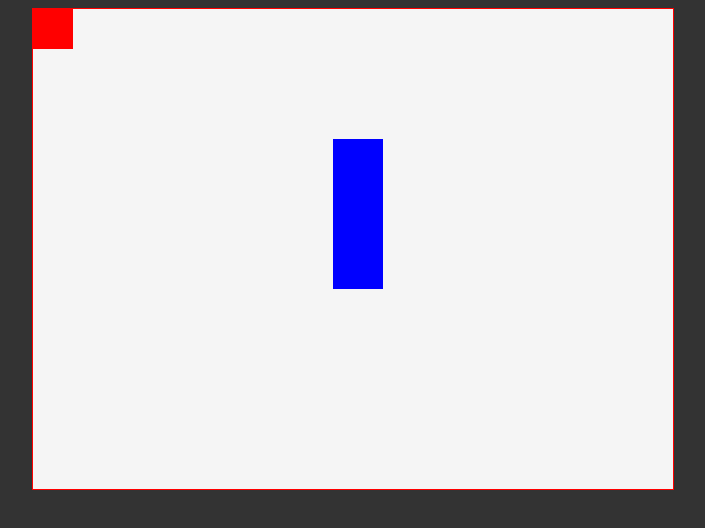
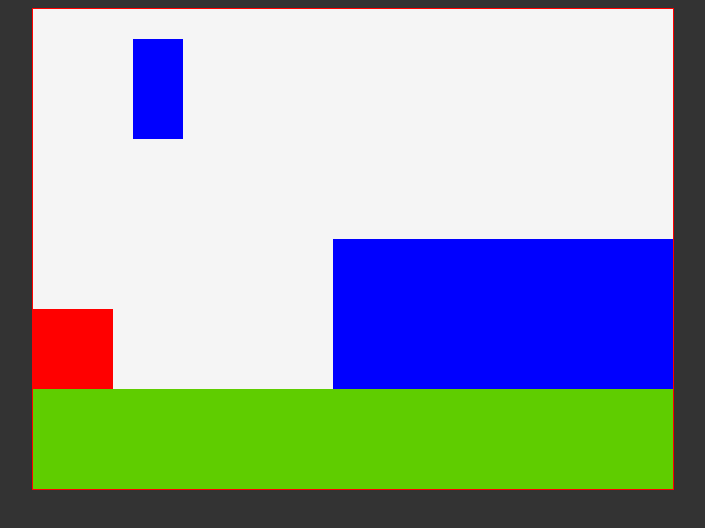
Before and after one commit to zer0xday/0xEngine, a plain HTML site: page index.html in a window 1280 px wide. Shown: the whole page, without its empty margins (287-992 px from the left). Drawn offline with Linux system fonts and the light colour scheme.

Commit message:
Refactor in progress

```diff
--- a/Controller.js
+++ b/Controller.js
@@ -2,11 +2,11 @@ class Controller {
     constructor() {
         this.keyState = {};
         this.allowedKEYS = [
-            39, // right
-            37, // left
-            32,  // spacebar
-            38,
-            40
+            39,     // right
+            37,     // left
+            32,     // spacebar
+            // 38,     // top
+            // 40      // bottom
         ];
     }
     keyDown() {
--- a/Engine.js
+++ b/Engine.js
@@ -22,26 +22,19 @@ const Canvas = {
 class Engine {
     constructor() {
         this.ctx = Canvas.ctx();
+        this.floor = new Rect(0, Canvas.floor.height(), Canvas.floor.width(), Canvas.floor.heightPX, 'rgb(95,205, 0)');
+        this.hero = new Hero(0, 0, 80, 80, 'rgb(255, 0, 0)');  // hero
         this.objects = [    // start X, start Y, object WIDTH, object HEIGHT, object COLOR
-            // new Rect(0, Canvas.floor.height(), Canvas.floor.width(), Canvas.floor.heightPX, 'rgb(95,205, 0)'),
-            new Rect(300, Canvas.floor.height() - 250, 50, 150, 'rgb(0, 0, 255)'),
-            new Hero(0, 0, 40, 40, 'rgb(255, 0, 0)'),  // hero
+            new Rect(300, Canvas.floor.height() - 150, 350, 150, 'rgb(0, 0, 255)'),
+            new Rect(100, Canvas.floor.height() - 350, 50, 100, 'rgb(0, 0, 255)'),
         ];
-        this.frame = 0;
-        this.WALL = [];
+        this.CollisionWALL = this.collisionStaticWallArray();
     };
 
-    drawWalls(wall) {
-        let phys = new Physics(this.objects);
-        phys.objectCollision(wall);
-    }
-
-    drawObjects() {
-        this.WALL = [];
-        // lets automate some drawings
+    collisionStaticWallArray() {
+        let walls = [];
         for(let i = 0; i < this.objects.length; i++) {
-            this.objects[i].draw();
-            this.WALL.push([
+            walls.push([
                 this.objects[i].position.x[0],
                 this.objects[i].position.x[1],
                 this.objects[i].position.y[0],
@@ -50,16 +43,27 @@ class Engine {
                 this.objects[i].height
             ]);
         }
-        this.drawWalls(this.WALL);
+        return walls;
     }
 
     update() {
         this.ctx.clearRect(0, 0, Canvas.resolution.width, Canvas.resolution.height);
     }
 
+    drawings() {
+        // draw floor
+        this.floor.draw();
+        // draw objects
+        for(let obj of this.objects) {
+            obj.draw();
+        }
+        // draw hero
+        this.hero.draw();
+    }
+
     render = () => {
         this.update();
-        this.drawObjects();
+        this.drawings();
         requestAnimationFrame(this.render);
     };
 
--- a/Movement.js
+++ b/Movement.js
@@ -3,43 +3,41 @@ class Movement {
         this.object = object;
 
         this.CONTROLLER = new Controller;
-        this.PHYSICS = new Physics(object);
+    };
+
+    predictMove() {
+        let { position, velocity } = this.object;
+        let keyState = this.CONTROLLER.init();
+
+        this.object.state = { stand: true };
+        this.object.direction = {};
+
+        if(keyState[39]) {
+            this.object.state = { moving: true };
+            this.object.direction = { right: true };
+        }
+        if(keyState[37]) {
+            this.object.state = { moving: true };
+            this.object.direction = { left: true };
+        }
+        if(keyState[32]) {
+            this.object.state = { jumping: true };
+        }
     };
 
     move() {
-        let { position, velocity, state, direction } = this.object;
+        let { position, velocity, jumpVelocity, direction } = this.object;
         let keyState = this.CONTROLLER.init();
 
-        if(keyState[39] && !this.PHYSICS.screenCollision().right) {
+        if(keyState[39]) {
             position.x[0] += velocity;
             position.x[1] += velocity;
-            state = 'moving';
-            direction = 'right';
         }
-        if(keyState[37] && !this.PHYSICS.screenCollision().left) {
+        if(keyState[37]) {
             position.x[0] -= velocity;
             position.x[1] -= velocity;
-            state = 'moving';
-            direction = 'left';
         }
-        if(keyState[40] && !this.PHYSICS.screenCollision().bottom) {
-            position.y[0] += velocity;
-            position.y[1] += velocity;
-            state = 'moving';
-            direction = 'right';
-        }
-        if(keyState[38] && !this.PHYSICS.screenCollision().top) {
-            position.y[0] -= velocity;
-            position.y[1] -= velocity;
-            state = 'moving';
-            direction = 'left';
-        }
-        if(keyState[32] && !this.PHYSICS.screenCollision().top) {
-            position.y[0] -= this.object.jump;
-            position.y[1] -= this.object.jump;
-            state = 'moving';
-        }
-    }
+    };
 
     init() {
         this.move();
--- a/Objects.js
+++ b/Objects.js
@@ -27,21 +27,14 @@ class Rect {
     }
 };
 
-class Hero {
+class Hero extends Rect{
     constructor(x, y, width, height, color) {
-        this.ctx = Canvas.ctx();
-        this.width = width;
-        this.height = height;
-        this.color = color;
-        this.position = {
-            x: [x, x + width],
-            y: [y, y + height]
-        };
-        this.state = null;
-        this.direction = null;
+        super(x, y, width, height, color, true);
+        this.state = { stand: true, moving: false, jumping: false };
+        this.direction = {};
         this.moving = false;
-        this.velocity = 2;
-        this.jump = 9;
+        this.velocity = 5;
+        this.jumpVelocity = (width + height) / 2;
         this.acceleration = .5;
 
         this.MOVEMENT = new Movement(this);
@@ -57,9 +50,14 @@ class Hero {
         };
     };
 
+    collisionCheck() {
+        this.MOVEMENT.predictMove();
+        if(!this.PHYSICS.objectCollision()) this.MOVEMENT.move();
+    }
+
     animate() {
-        this.PHYSICS.init();
-        this.MOVEMENT.init();
+        this.collisionCheck();
+        this.PHYSICS.gravity();
     }
 
     draw() {
@@ -69,9 +67,3 @@ class Hero {
         this.ctx.fillRect(this.position.x[0], this.position.y[0], this.width, this.height);
     }
 }
-
-class Rect2 extends Rect {
-    constructor() {
-        super();
-    }
-}
--- a/Physics.js
+++ b/Physics.js
@@ -1,47 +1,43 @@
 class Physics {
     constructor(object) {
         this.object = object;
-        this.GRAVITY = 7;
+        this.GRAVITY = 5;
     }
 
-    objectCollision(wall) {
-        let collisionArray = wall;
-        let hero = {
-            array: wall.pop(),
-            height() { return this.array[4] },
-            width() { return this.array[5] },
-            x1() { return this.array[0] },
-            x2() { return this.array[1] },
-            y1() { return this.array[2] },
-            y2() { return this.array[3] }
-        };
+    objectCollision() {
+        const engine = new Engine;
+        const collisionArray = engine.CollisionWALL;
+        let hero = this.object;
+        let collision = false;
 
         collisionArray.forEach((el) => {
-            if(hero.x2() >= el[0] && hero.x1() <= el[1]     // left right
-            && hero.y1() <= el[3] && hero.y2() >= el[2]) {  // bottom top
-                console.log('collision', hero.y1(), el[2], el[3]);
+            const { position } = hero;
+
+            if(position.x[1] >= el[0] && position.x[0] <= el[1]     // left right
+            && position.y[1] >= el[2] && position.y[0] <= el[3]) {  // bottom top
+                collision = true;
             }
         });
-    }
 
-    screenCollision() {
-        return {
-            right: this.object.screenCollision().right <= 0 ? true : false,
-            left: this.object.screenCollision().left <= 0 ? true : false,
-            top: this.object.screenCollision().top <= 0 ? true : false,
-            bottom: this.object.screenCollision().bottom <= 0 ? true : false,
-        }
+        return collision;
     }
 
     gravity() {
-        if(this.object.position.y[0] < Canvas.floor.height() - (this.object.height)) {
-            this.object.position.y[0] += this.GRAVITY;
-            this.object.position.y[1] += this.GRAVITY;
+        let { position, height, state, jumpVelocity } = this.object;
+
+        if(position.y[0] < Canvas.floor.height() - (height)) {
+            position.y[0] += this.GRAVITY;
+            position.y[1] += this.GRAVITY;
+        } else {
+            if('jumping' in state) {
+                position.y[0] -= jumpVelocity;
+                position.y[1] -= jumpVelocity;
+            }
         }
     }
 
     init() {
-        this.screenCollision();
-        // this.gravity();
+        // this.objectCollision();
+        this.gravity();
     }
 }
--- a/index.html
+++ b/index.html
@@ -21,11 +21,11 @@
 </style>
 <body>
     <canvas id='canvas' width='640' height='480'></canvas>
+    <script src="Engine.js"></script>
+    <script src="Physics.js"></script>
     <script src="Controller.js"></script>
     <script src="Movement.js"></script>
     <script src="Objects.js"></script>
-    <script src="Physics.js"></script>
-    <script src="Engine.js"></script>
     <script>
         const engine = new Engine;
         engine.init();
```
